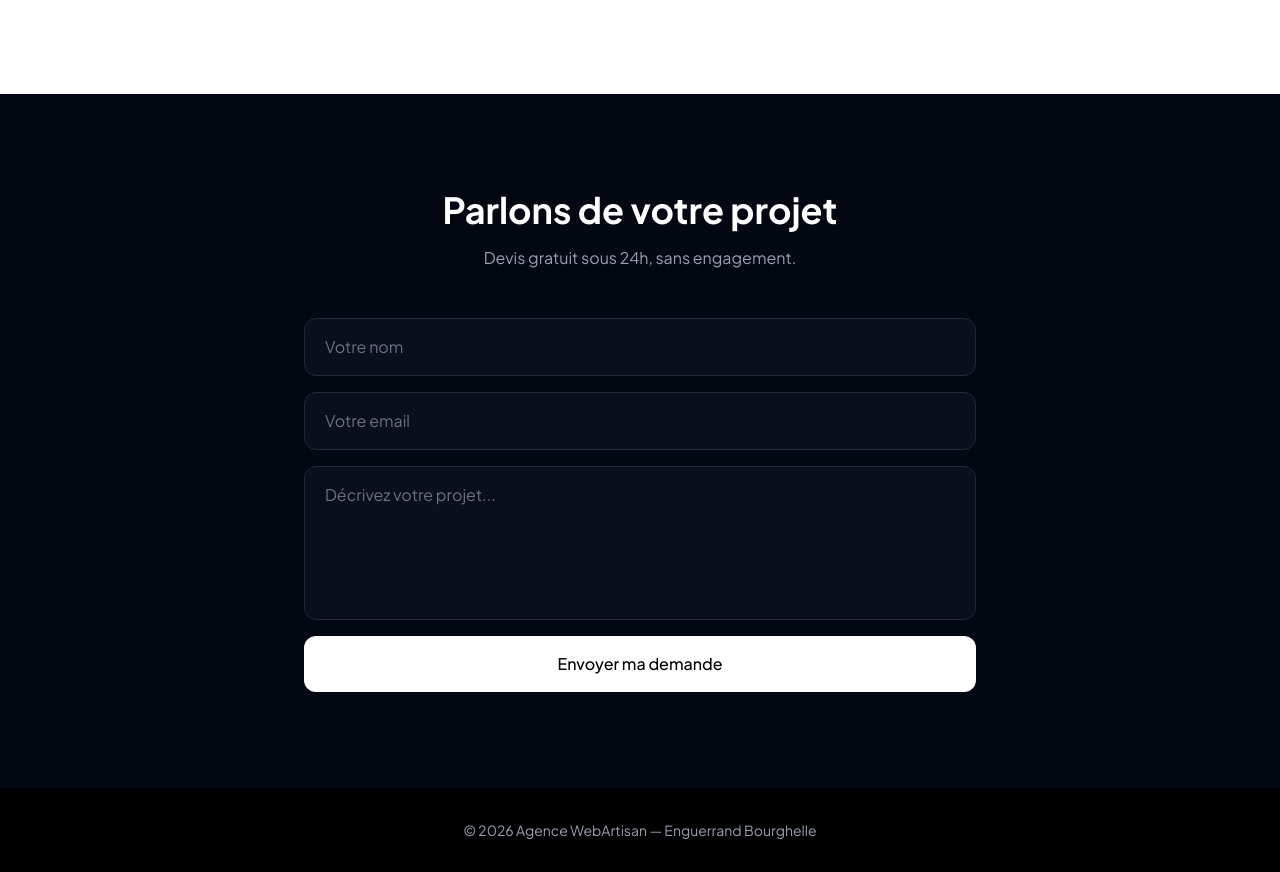
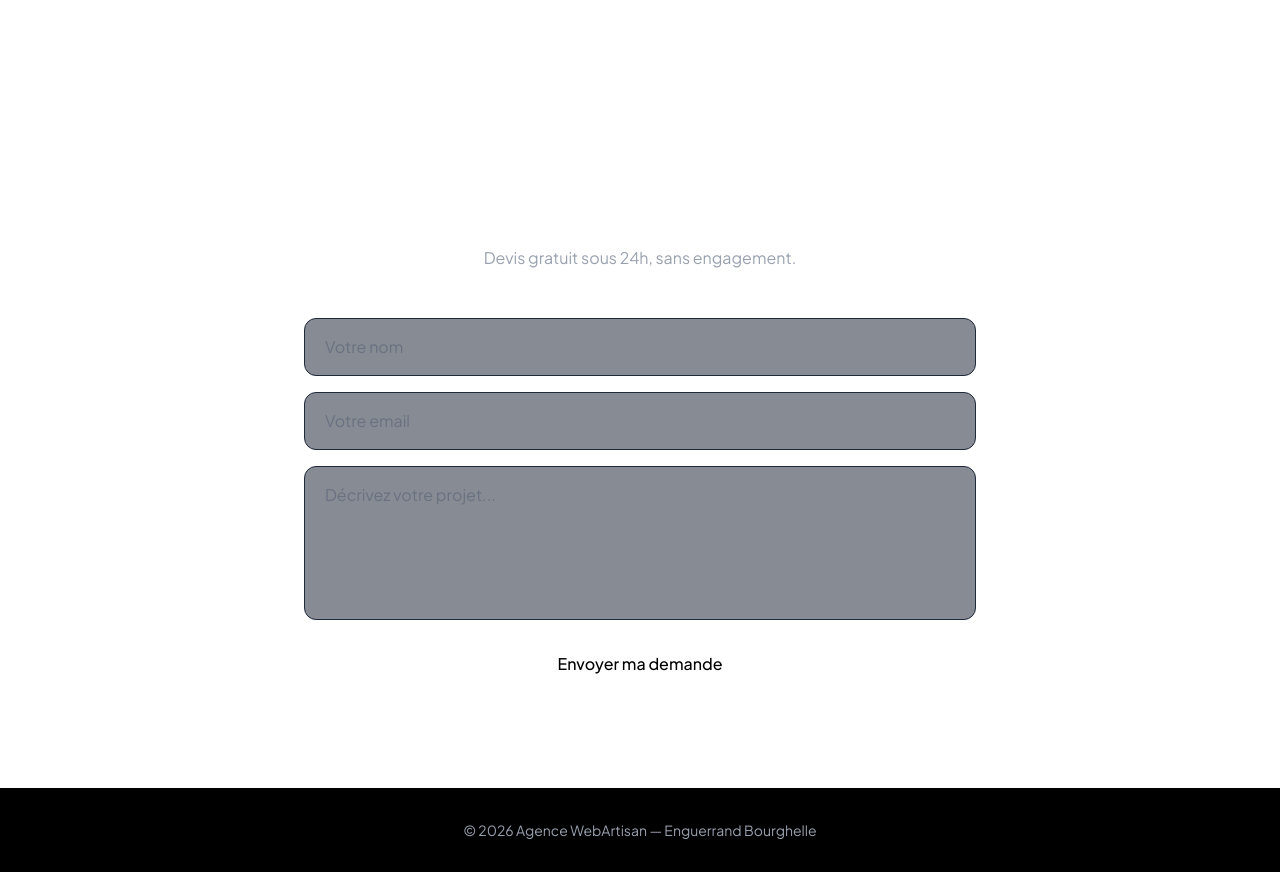
Before and after one commit to enguerrandbourghelle/agence-demo, a Next.js app: page / in a window 1280 px wide. Shown: the part 5094-5966 px from the top of the page. Built offline with nearby package versions, Linux system fonts and the light colour scheme.

Commit message:
fix: fond transparent sur Contact

```diff
--- a/components/Contact.tsx
+++ b/components/Contact.tsx
@@ -2,7 +2,7 @@
 
 export default function Contact() {
   return (
-    <section id="contact" className="py-24 px-6 bg-gray-950">
+    <section id="contact" className="py-24 px-6">
       <div className="max-w-2xl mx-auto text-center">
         <AnimatedSection>
           <h2 className="text-4xl font-bold mb-4 text-white">Parlons de votre projet</h2>
```
